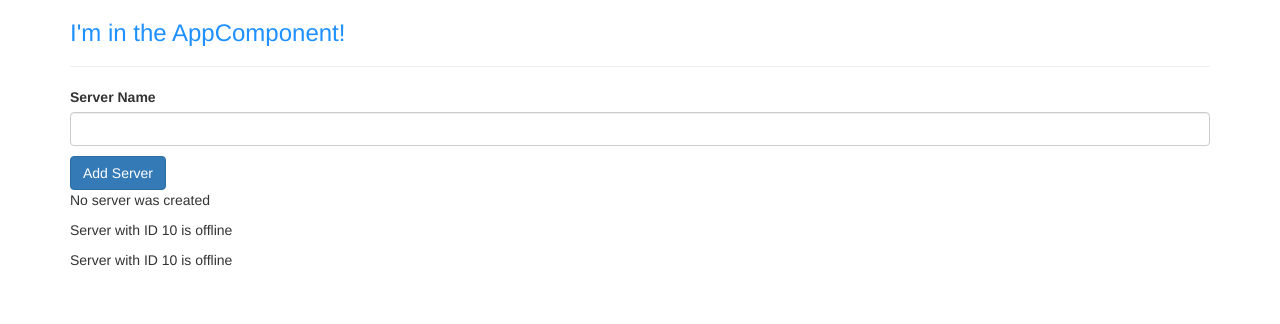
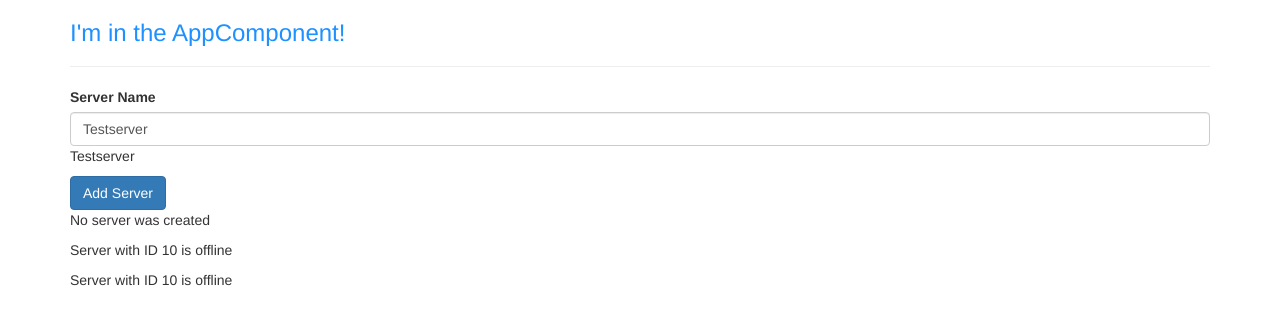
Before and after one commit to Angular-ngrx-Learning/AngularBasics, an Angular app: page / in a window 1280 px wide. Shown: the top 324 px of the page. Built offline with nearby package versions, Linux system fonts and the light colour scheme.

Commit message:
Two-Way-Databinding

```diff
--- a/src/app/servers/servers.component.html
+++ b/src/app/servers/servers.component.html
@@ -1,5 +1,6 @@
 <label>Server Name</label>
-<input type="text" class="form-control" (input)="onUpdateServerName($event)">
+<!--<input type="text" class="form-control" (input)="onUpdateServerName($event)">-->
+<input type="text" class="form-control" [(ngModel)]="serverName">
 <p>{{ serverName }}</p>
 <button class="btn btn-primary" [disabled]="!allowNewServer" (click)="onCreateServer()">Add Server</button>
 <p> {{ serverCreationStatus }}</p>
--- a/src/app/servers/servers.component.ts
+++ b/src/app/servers/servers.component.ts
@@ -13,7 +13,7 @@
 export class ServersComponent implements OnInit {
   allowNewServer = false;
   serverCreationStatus = 'No server was created';
-  serverName = '';
+  serverName = 'Testserver';
 
   constructor() {
     setTimeout(() => {
```
